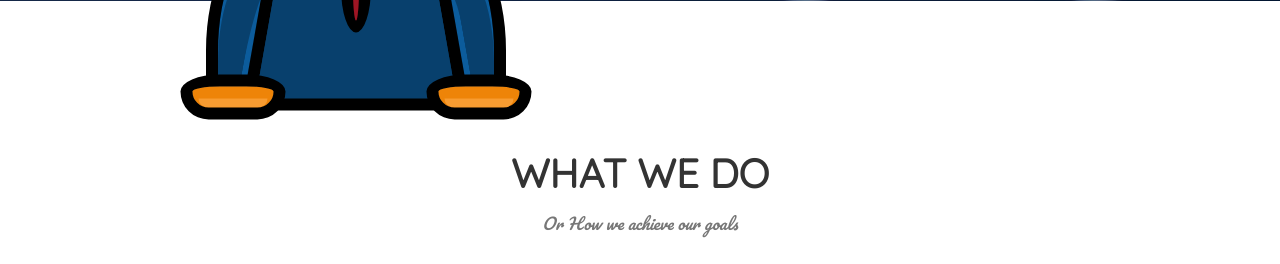
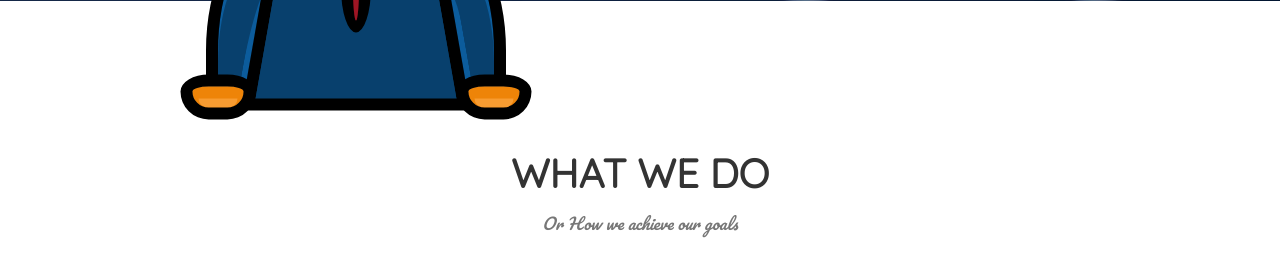
Before and after one commit to Developers-Foundation/uoft-chapter, a PHP site: page / in a window 1280 px wide. Shown: the part 757-1021 px from the top of the page. Run offline with PHP 8.4, Linux system fonts and the light colour scheme; some libraries are stand-ins or nearby versions.

Commit message:
donald trump's hands

```diff
--- a/css/agency.css
+++ b/css/agency.css
@@ -282,7 +282,7 @@ body {
 }
 .mascot .suit .paws .left,
 .mascot .suit .paws .right {
-  width: 70px;
+  width: 50px;
   height: 30px;
   background: #F89C31;
   border: 8px solid #000;
--- a/less/mascot.less
+++ b/less/mascot.less
@@ -312,7 +312,7 @@ body {
     }
     .paws {
       .left, .right {
-        width: 70px;
+        width: 50px;
         height: 30px;
         background: @orange;
         border: 8px solid @black;
```
Also changed, not shown: css/agency.min.css.
